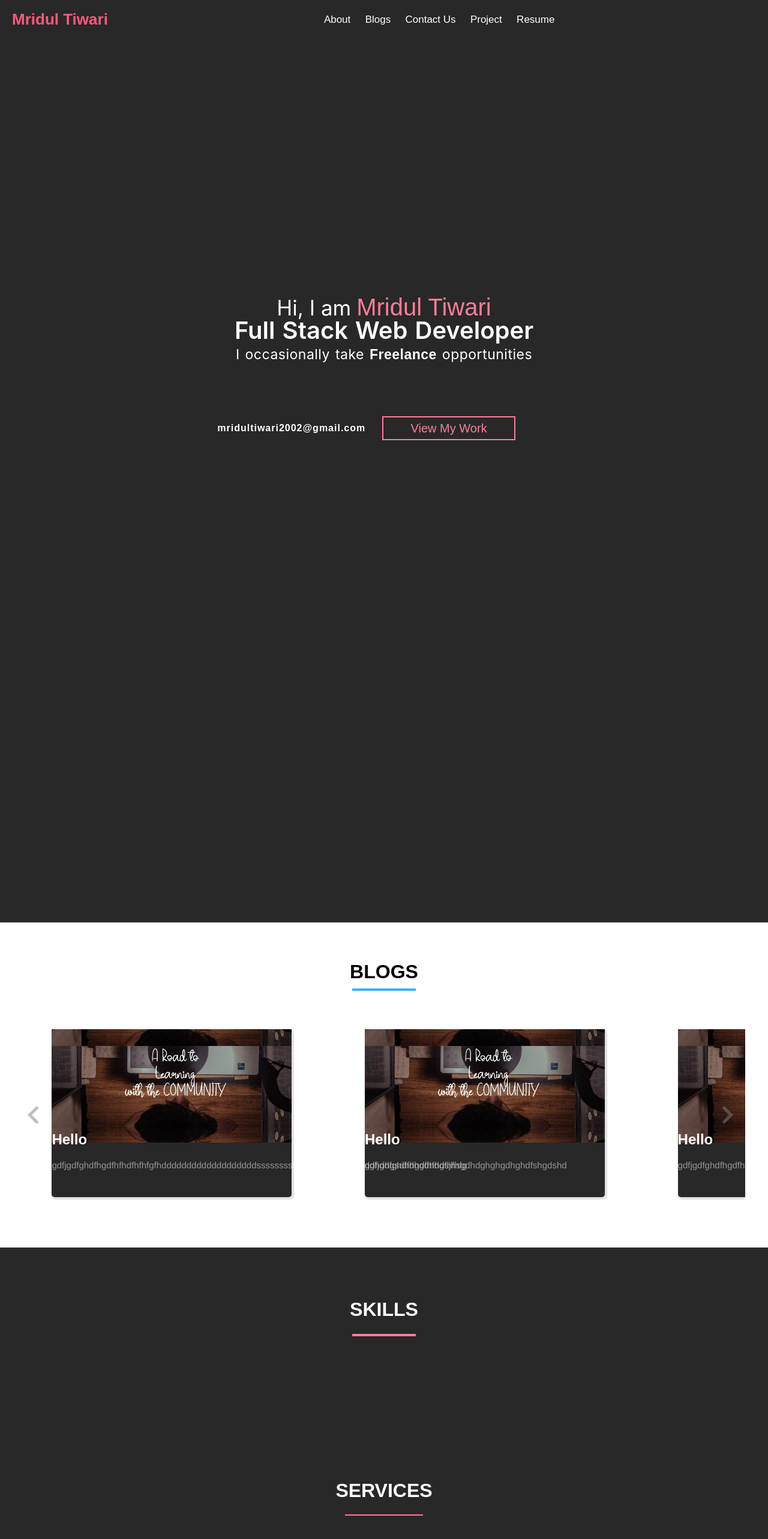
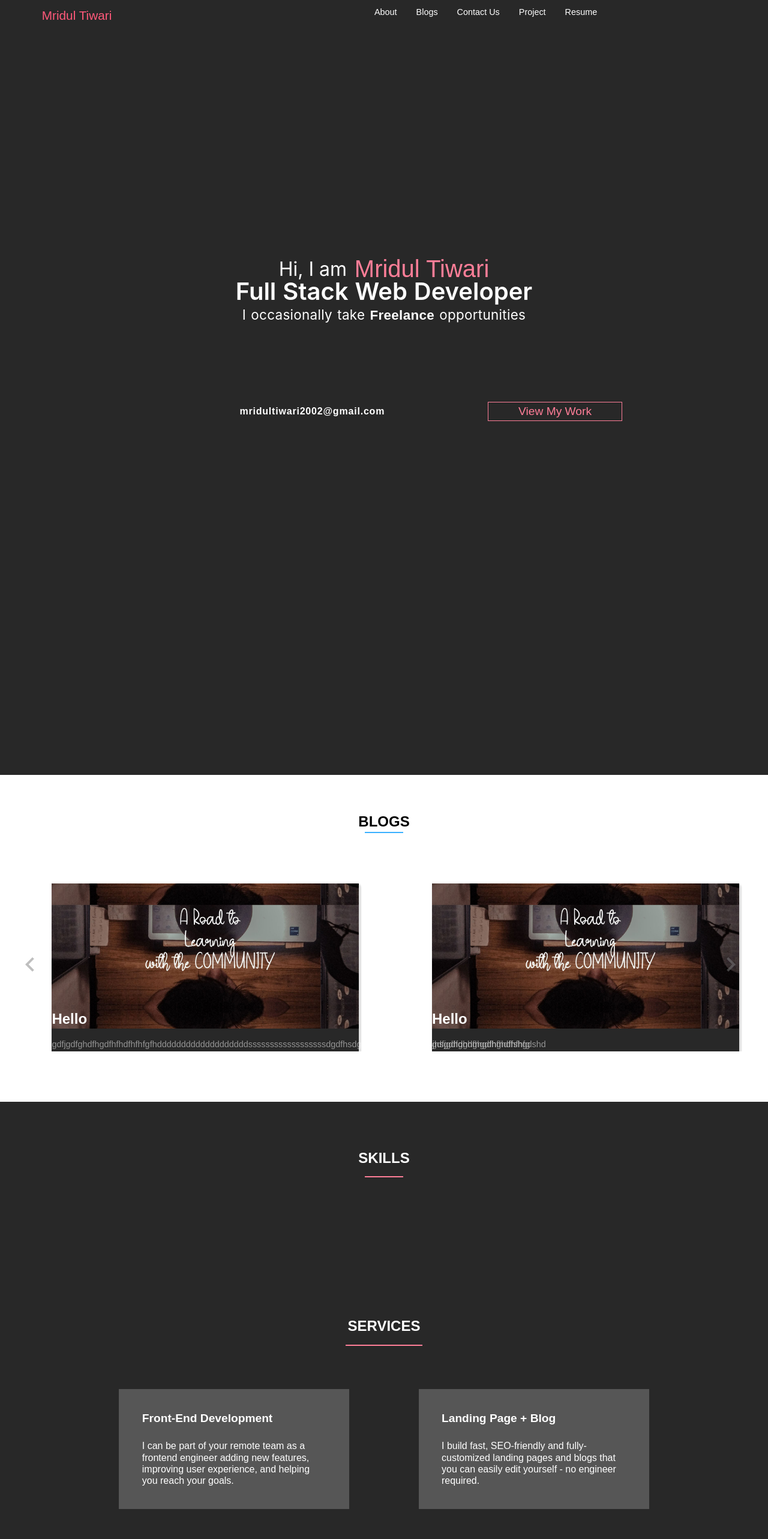
Before and after one commit to MridulTi/My-Portfolio-Website, a React (Create React App) app: page / in a window 1280 px wide. Shown: the top 2566 px of the page at 60% size. Built offline with nearby package versions, Linux system fonts and the light colour scheme.

Commit message:
changing styles from px to other type to make the content zoom independent

```diff
--- a/src/Screens/Components/styles/Myself.css
+++ b/src/Screens/Components/styles/Myself.css
@@ -1,3 +1,6 @@
+*{
+    box-sizing: border-box;
+}
 .intro{
     display: flex;
     gap: 1rem;
--- a/src/Screens/Components/styles/Navbar.css
+++ b/src/Screens/Components/styles/Navbar.css
@@ -1,9 +1,11 @@
-html{
-    scroll-behavior: smooth;
+*{
+    box-sizing: border-box;
 }
 .Nav{
+    width: 100vw;
     display: flex;
-    gap: 1.52rem;
+    gap: 2rem;
+
 }
 .Nav>li{
     opacity: 100%;
@@ -11,25 +13,27 @@ html{
     color: white;
 }
 .Navbar-bg{
+    width: 100vw;
+    height: 5vh;
     background-color: #FF597A;
-    opacity:85%;
-    box-shadow: 0 2px 2px -2px rgba(0,0,0,.2);
+    opacity:0.9;
+    box-shadow: 0 1em 1sem -2em rgba(0,0,0,.2);
 }
 .Navbar>ul{
     align-items:center;
 }
 .Navbar{
-    font-size: 17px;
+    height: 5vh;
+    font-size: 0.9rem;
     top:0;
     position: fixed;
     display: flex;
-    gap: 18rem;
     overflow:hidden;
-    width: 100%;
+    width: 100vw;
     z-index: 99;
 }
 .nav-home{
-    gap: 20rem;
+    gap: 20.5rem;
 }
 .Navbar-middle{
     background: transparent;
@@ -41,11 +45,11 @@ html{
 } */
 .dropdown{
     font-family: 'Maven Pro', sans-serif;
-    font-size: 20px;
+    font-size: 1.5em;
     cursor: pointer;
     background-color:transparent;
     border: transparent;
-    padding: 1px 10px;
+    padding: 1% 10%;
     color: white;
 
 }
@@ -63,25 +67,41 @@ html{
 }
 .NAVBAR{
     align-items: center;
-    font-size: 17px;
+    font-size: 0.9rem;
     overflow:hidden;
-    width: 100%;
+    width: 100vw;
     top:0;
     display: flex;
-    gap: 18rem;
+    gap: 35%;
     position:fixed;
-    width: 100%;
+    width: 100vw;
+    height: 5vh;
     background-color: #FF597A;
-    opacity: 85%;
+    opacity: 0.9;
     box-shadow: 0 2px 4px 0 rgba(0,0,0,.2);
 
 }
 .NAV{
-    gap: 1.5rem;
+    gap: 2rem;
     display: flex;
 }
 .NAV>li{
     list-style: none;
+}
+.NAV-white{
+    height: 5vh;
+    font-size: 0.9rem;
+    top:0;
+    position: fixed;
+    display: flex;
+    overflow:hidden;
+    width: 100vw;
+    z-index: 99;
+}
+.NAV-nav>li{
+    list-style: none;
+    color: #282828 ;
+
 }
 a{
     color: white;
@@ -90,9 +110,11 @@ a:hover{
     color: aqua;
 }
 .Logo>h1{
+    width: 20vw;
     font-family: 'Raleway', sans-serif;
-    margin-left: 20px;
-    font-size: 26px;
+    font-size: 1.3rem;
+    text-align: center;
+    font-weight: 500;
     text-decoration: none;
     color: #FF597A
 }
@@ -100,9 +122,11 @@ a:hover{
     text-decoration: none;
 }
 .Logo-white>h1{
+    width: 20vw;
     font-family: 'Raleway', sans-serif;
-    margin-left: 20px;
-    font-size: 26px;
+    font-size: 1.3rem;
+    text-align: center;
+    font-weight: 500;
     text-decoration: none;
     color: #282828
 }
--- a/src/Screens/Components/styles/about.css
+++ b/src/Screens/Components/styles/about.css
@@ -1,3 +1,6 @@
+*{
+    box-sizing: border-box;
+}
 body{
     margin: 0 0 0 0;
     padding: 0 0 0 0;
--- a/src/Screens/Components/styles/contact.css
+++ b/src/Screens/Components/styles/contact.css
@@ -17,7 +17,7 @@
 }
 .form>button{
     margin: 5% 0% 5% 40%;
-    font-size: 20px;
+    font-size: 1.5rem;
     background-color: rgb(58, 57, 57);
     border:10px solid rgb(58, 57, 57);
     border-radius: 15px;
@@ -39,6 +39,7 @@
     margin-left: 5%;
 }
 .header{
+    margin-top: 10%;
     font-weight: 100;
     font-size: 40px;
     background-color: #f7617f;
--- a/src/Screens/Components/styles/footer.css
+++ b/src/Screens/Components/styles/footer.css
@@ -1,10 +1,14 @@
+*{
+    box-sizing: border-box;
+}
 .foot{
-    margin-top: 10%;
-    margin: 15% 32% 0%;
-    font-size: 20px;
+    margin: 10% 0% 5%;
+    font-size:1.1rem;
+    width: 100vw;
 }
 .foot>ul{
-
+    width: 100vw;
+    justify-content: center;
     display: flex;
     gap: 4%;
     list-style:none;
@@ -15,15 +19,16 @@
     text-align: center;
     padding-bottom: 8%;
 }
+.Footimp{
+    width: 100vw;
+}
 .FootBtn>button{
     background-color: #f7617f;
     color: rgb(58, 57, 57);
     font-family: 'Acme', sans-serif;
-    font-size: 20px;
+    font-size: 1.1rem;
     border: 10px solid #f7617f;
-    border-radius: 5px;
-    margin-left: 7px;
-    margin-right: 6px
+    border-radius: 0.2rem;
 }
 .FootBtn>button:hover{
     color: #f7617f;
@@ -33,7 +38,7 @@
 }
 .Footimp>hr{
     border-color:#3AB0FF ;
-    width: 50%;
+    width: 40vw;
 }
 .blue{
     font-weight: 500;
@@ -53,10 +58,10 @@
 }
 .footImage>li{
     text-align: center;
-    border:10px solid #565656;
-    width: 6%;
+    border:0.5rem solid #565656;
+    width: 6vw;
     background-color: #565656;
-    font-size: 30px;
+    font-size: 1.5rem;
     list-style: none;
 }
 .footImage>li:hover{
--- a/src/Screens/Components/styles/header.css
+++ b/src/Screens/Components/styles/header.css
@@ -1,15 +1,20 @@
+*{
+    box-sizing: border-box;
+}
 .Banner{
+    width: 100vw;
     background-color: #282828;
     color: white;
-    font-size: 20px;
+    font-size: 1rem;
     font-family: 'Inter', sans-serif;
     text-align: center;
 }
 .banner-content{
-    padding: 40% 15% 55% 15%;
+    width: 100vw;
+    padding: 35% 0%;
 }
 .your-name{
-    height: 1px;
+    height: 0.1vh;
     display: flex;
     gap: 1%;
     align-items: center;
@@ -17,52 +22,53 @@
 }
 .your-name>h1{
     font-weight: 400;
-    font-size: 40px;
+    font-size: 2.5rem;
     color:#FF7E98;
     font-family: 'Raleway', sans-serif;
 }
 .your-name>p{
     font-family: 'Inter', sans-serif;
-    font-size: 35px;
+    font-size: 2rem;
     font-weight: 400;
 }
 .banner-content>h2{
-    line-height: 10px;
+    line-height: 0.5rem;
     font-family: 'Inter', sans-serif;
     font-weight: 600;
-    word-spacing: 2px;
-    font-size: 40px;
+    word-spacing: 0.05rem;
+    font-size: 2.5rem;
 }
 .banner-content>p{
-    line-height: 5px;
+    line-height: 0.2rem;
     font-family: 'Inter', sans-serif;
     font-weight: 400;
-    font-size: 23px;
-    word-spacing: 2px;
-    letter-spacing: 0.5px;
+    font-size: 1.4rem;
+    word-spacing: 0.1rem;
+    letter-spacing: 0.02rem;
 }
 .Header-connect{
     display: flex;
-    gap: 5%;
+    gap: 2%;
     margin: 10% 19%;
     align-items: center;
 }
 .Header-connect>h4{
+    width: 50vw;
     text-align: center;
     align-items: center;
-    font-size: 16px;
-    letter-spacing: 1px;
+    font-size: 1rem;
+    letter-spacing: 0.05rem;
 }
 .Header-connect>h4:hover{
     color: aqua;
 }
 .Header-connect>button{
     color: #FF7E98;
-    height: 40px;
-    width: 40%;
-    border: 2px solid #FF7E98;
+    height: 4vh;
+    width: 20vw;
+    border: 0.1rem solid #FF7E98;
     background-color: transparent;
-    font-size: 20px;
+    font-size: 1.2rem;
 }
 .Header-connect>button:hover{
     color: white;
--- a/src/Screens/Components/styles/project.css
+++ b/src/Screens/Components/styles/project.css
@@ -1,21 +1,28 @@
+*{
+    box-sizing: border-box;
+}
 .projects{
+    width: 100vw;
     font-family: 'Raleway', sans-serif;
     font-weight: 400;
     padding: 5% 0%;
+    background-color: #ffffff;
+    height: 60vh;
 }
 .projects>h1{
+    font-size: 1.5rem;
     text-align: center;
 }
 .projects>hr{
     background-color: #3AB0FF;
-    border: 2px solid #3AB0FF;
-    width: 12%;
+    border: 0.1rem solid #3AB0FF;
+    width: 15vw;
 }
 .collage-index{
     color: #565656;
-    opacity: 50%;
+    opacity: 0.5;
     margin-top: 5%;
-    font-size: 18px;
+    font-size: 1rem;
     letter-spacing: 1px;
     justify-content: center;
     display: flex;
--- a/src/Screens/Components/styles/services.css
+++ b/src/Screens/Components/styles/services.css
@@ -1,3 +1,6 @@
+*{
+    box-sizing: border-box;
+}
 .services{
     font-family: 'Raleway', sans-serif;
     padding: 10% 0%;
@@ -5,24 +8,27 @@
     color: white;
 }
 .services>h1{
+    font-size: 1.5rem;
     text-align: center;
 }
 .services>hr{
     background-color: #FF7E98;
-    border: 1.5px solid #FF7E98;
-    width: 10%;
+    border: 0.1rem solid #FF7E98;
+    width: 10vw;
 }
 .service-content-list>div{
     margin: 5% 2%;
     padding:1% 3% 1% 3% ;
-    width: 25%;
+    width: 30vw;
+    height: 25vh;
     background-color: #565656;
 }
 .service-content-list>div>p{
-    font-size: 17px;
+    font-size: 1rem;
+    line-height: 1.2rem;
 }
 .service-content-list>div>h4{
-    font-size: 20px;
+    font-size: 1.2rem;
 }
 .service-content-list{
     justify-content: center;
@@ -34,16 +40,16 @@
 }
 .service-content-list>div>div{
     border-color: #3AB0FF;
-    width: 10%;
+    width: 10vw;
 }
 .services>button{
     border: 1px solid #FF7E98;
-    width: 18%;
-    height: 50px;
-    border-radius: 5px;
+    width: 18vw;
+    height: 5vh;
+    border-radius: 0.2rem;
     background-color: transparent;
     color: white;
-    font-size: 17px;
+    font-size: 1rem;
     margin-left: 41%;
 }
 .services>button:hover{
--- a/src/Screens/Components/styles/skills.css
+++ b/src/Screens/Components/styles/skills.css
@@ -1,15 +1,20 @@
+*{
+    box-sizing: border-box;
+}
 .skills{
     font-family: 'Raleway', sans-serif;
     font-weight: 400;
     padding: 5% 0%;
+    width: 100vw;
     background-color: #282828;
     color: white;
 }
 .skills>h1{
+    font-size: 1.5rem;
     text-align: center;
 }
 .skills>hr{
     background-color: #FF7E98;
-    border: 2px solid #FF7E98;
-    width: 8%;
+    border: 0.1rem solid #FF7E98;
+    width: 5vw;
 }
--- a/src/Screens/Components/styles/slider.css
+++ b/src/Screens/Components/styles/slider.css
@@ -1,10 +1,13 @@
+*{
+    box-sizing: border-box;
+}
 .cardinfo{
-    width: 20%;
+    width: 20vw;
     background-color: rgb(247, 247, 247);
 }
 .main-slider-container{
-    width: 95%;
-    height: 300px;
+    width: 95vw;
+    height: 40vh;
     background-color: white;
     display: flex;
     position: relative;
@@ -13,8 +16,8 @@
 }
 
 .slider{
-    width: 100%;
-    height: 100%;
+    width: 100vw;
+    height: 35vh;
     white-space: nowrap;
     overflow-x: scroll;
     /* z-index: -1; */
@@ -26,7 +29,7 @@
 }
 .slider-icon{
     align-items: center;
-    font-size: 60px;
+    font-size: 3rem;
     color: gray;
     border-radius:100%;
     position:absolute;
@@ -45,8 +48,8 @@
 }
 
 .slider-card{
-    width: 400px;
-    height: 280px;
+    width: 40vw;
+    height: 100vh;
     color: white;
     background-color:#282828;
     border-radius: 5px;
@@ -59,9 +62,9 @@
     color: #3AB0FF;
 }
 #slider-card-image{
-    border-top-left-radius: 10px;
-    border-top-right-radius: 10px;
-    height: 150px;
+    border-top-left-radius: 0.5rem;
+    border-top-right-radius: 0.5rem;
+    height: 15vw;
     object-fit:contain;
 
 }
@@ -70,21 +73,24 @@
 }
 #slider-card-title{
     display: block;
-    max-width: 100%;
+    max-width: 100vw;
 }
 #slider-card-description{
     display: block;
     opacity: 0.5;
-    font-size: 15px;
-    max-width: 50%;
+    font-size: 0.9rem;
+    max-width: 50vw;
 }
 .blogs>hr{
     margin-top:-1% ;
     margin-bottom:5% ;
     background-color: #3AB0FF;
-    border: 2px solid #3AB0FF;
-    width: 8%;
+    border: 0.1rem solid #3AB0FF;
+    width: 5vw;
 }
 .blogs{
     margin: 5% 0%;
 }
+.blogs>h1{
+    font-size: 1.5rem;
+}
```
